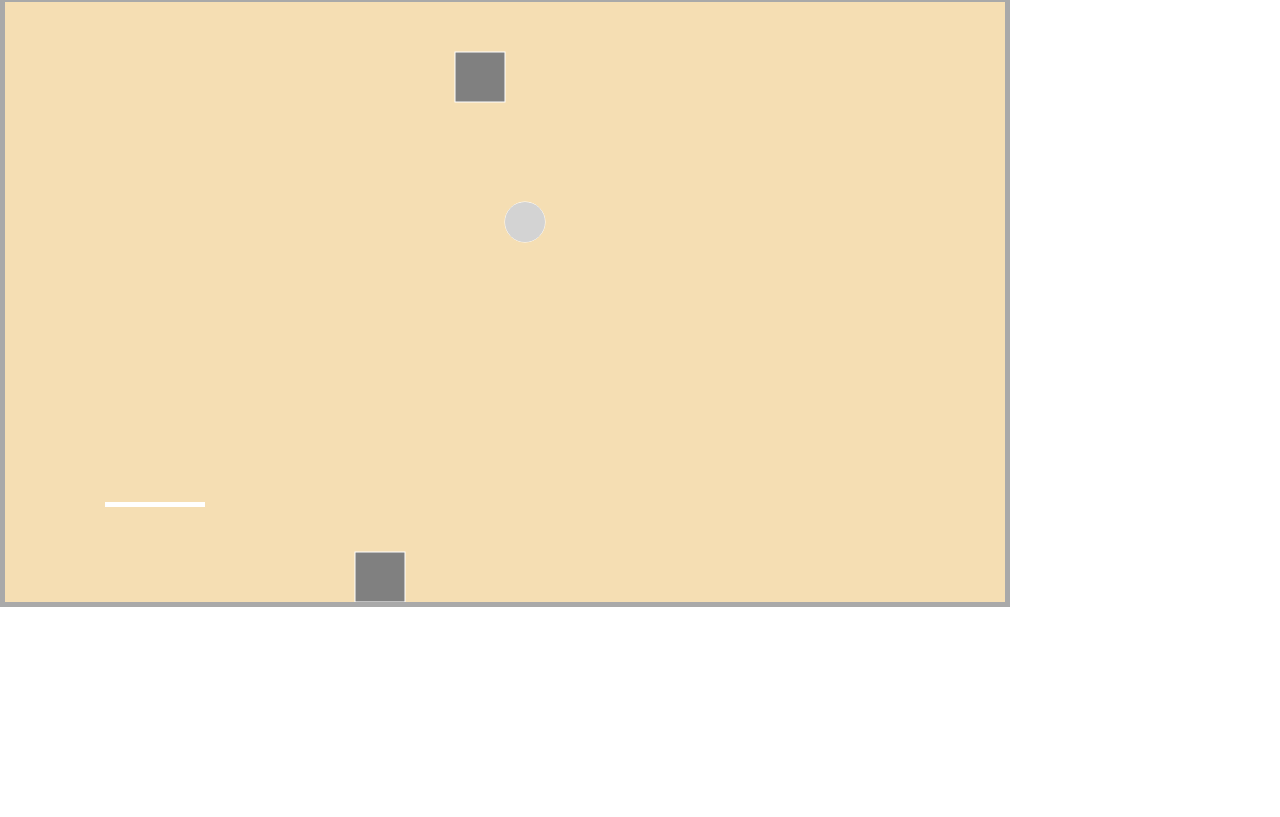
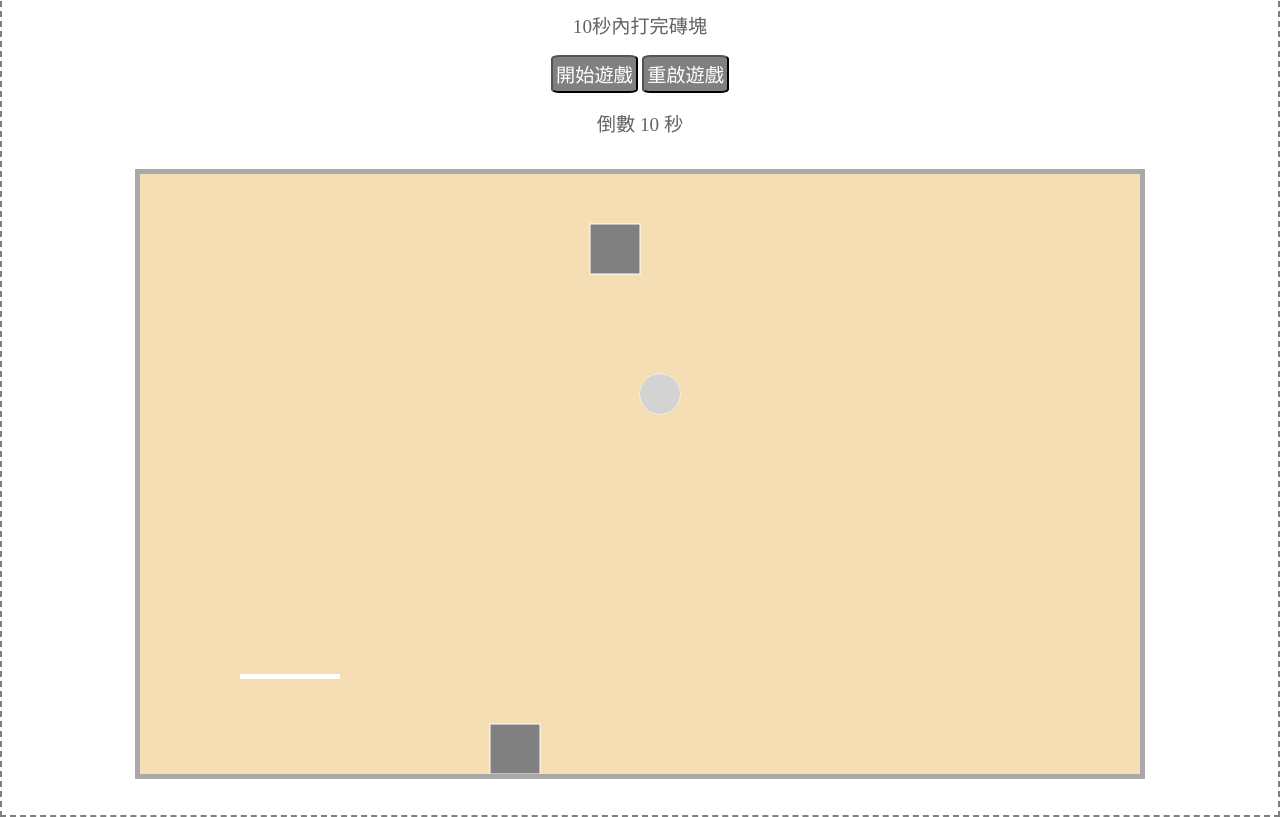
Before and after one commit to WendyWang1031/bouncingBallGame, a plain HTML site: page index.html in a window 1280 px wide. Shown: the part 109-926 px from the top of the page. Before the commit the page ends 800 px from the top, so only its background shows below. Drawn offline with Linux system fonts and the light colour scheme.

Commit message:
add css and adjust

```diff
--- a/style.css
+++ b/style.css
@@ -3,6 +3,55 @@
   margin: 0;
   box-sizing: border-box;
 }
+.main-Area {
+  .text-area {
+    h1,
+    p {
+      margin: 0;
+      padding: 0;
+      border: 0;
+      font-size: 100%;
+      font: inherit;
+      vertical-align: baseline;
+    }
+  }
+}
+
+.main-Area {
+  align-items: center;
+  justify-content: center;
+  text-align: center;
+  border: 2px dashed gray;
+  margin: auto;
+  .text-area {
+    align-items: center;
+    justify-content: center;
+    margin: 2rem;
+
+    h1 {
+      color: rgb(99, 99, 99);
+
+      font-size: 3rem;
+    }
+    p {
+      color: rgb(99, 99, 99);
+      margin: 1rem;
+      font-size: 1.2rem;
+    }
+    .start,
+    .restart-game {
+      padding: 0.2rem;
+      background-color: gray;
+      color: white;
+      font-size: 1.2rem;
+      border-radius: 10%;
+    }
+  }
+  .game-area {
+    margin: 2rem;
+  }
+}
+
 #myCanvas {
   background-color: wheat;
   border: solid 5px darkgray;
```
